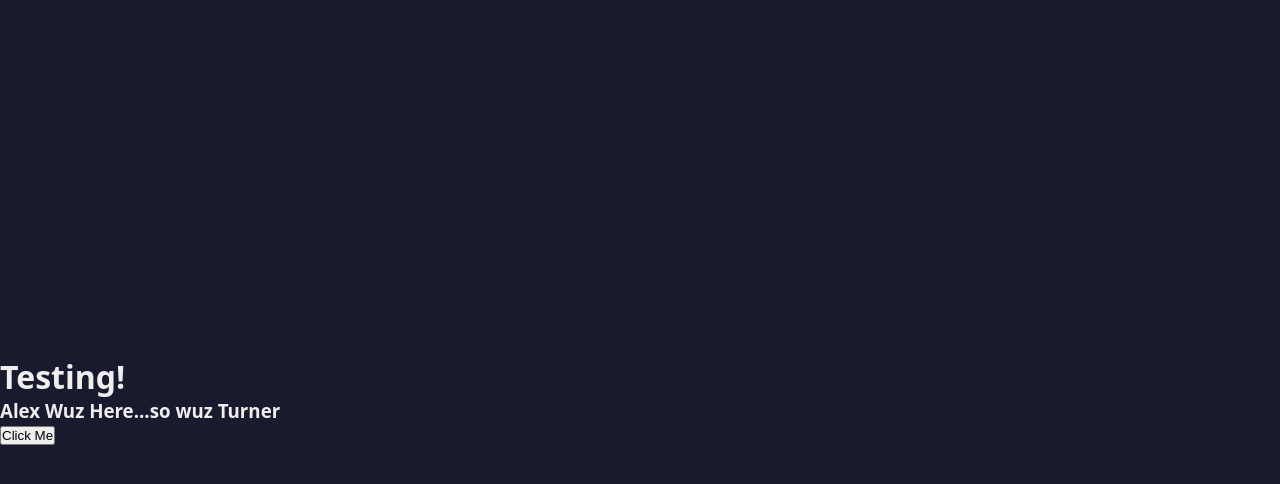
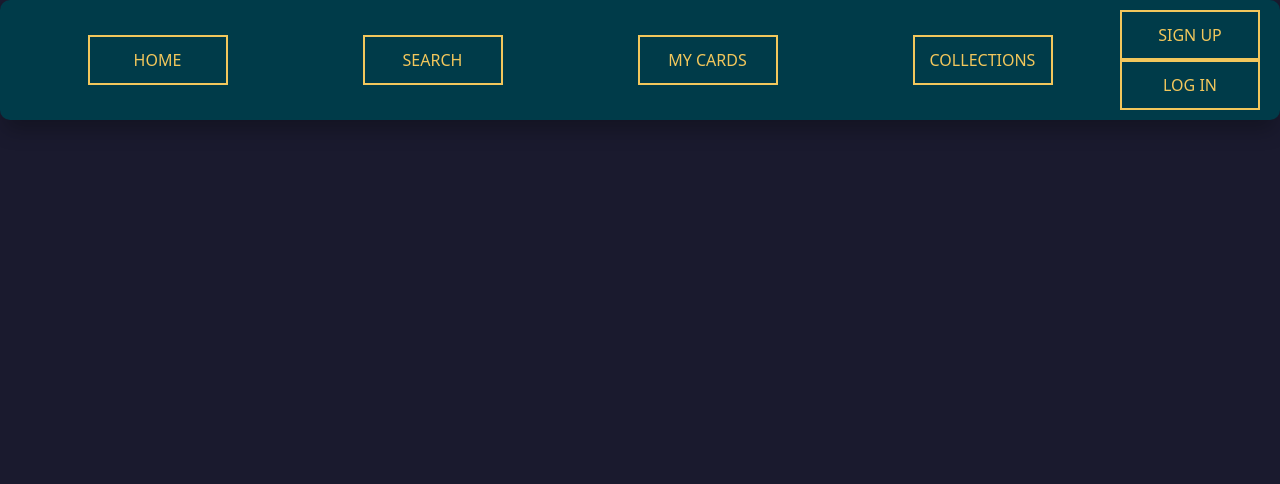
Before and after one commit to COS420-S2025/Team-C, a React (Create React App) app: page / in a window 1280 px wide. Shown: the top 484 px of the page. Built offline with nearby package versions, Linux system fonts and the light colour scheme.

Commit message:
Add navigation bar, CSS formatting

```diff
--- a/src/App.css
+++ b/src/App.css
@@ -20,7 +20,9 @@
   border: none;
   border-radius: 8px;
   cursor: pointer;
-  transition: background 0.2s, transform 0.1s;
+  transition:
+    background 0.2s,
+    transform 0.1s;
 }
 
 .app-button:hover {
@@ -32,3 +34,109 @@
   background: var(--btn-active-bg, #ac0f0f);
   transform: translateY(0);
 }
+
+/*
+Navbar formatting style acquired from:
+    - https://codepen.io/kiran-r-raj/pen/QWqpgPe
+*/
+.app-navbar {
+  width: 100vw;
+  display: flex;
+  justify-content: center;
+  align-items: center;
+  position: fixed;
+  top: 0;
+}
+
+.app-navbar nav {
+  display: flex;
+  justify-content: center;
+  align-items: center;
+  padding: 10px 20px;
+  height: 10%;
+  width: 100%;
+  border-radius: 10px;
+  background: #003b49;
+  box-shadow: rgba(0, 0, 0, 0.25) 0px 15px 20px -5px;
+}
+
+.app-navbar-list {
+  width: 100%;
+  list-style: none;
+  display: flex;
+  justify-content: center;
+  align-items: center;
+}
+
+.app-navbar-item {
+  position: relative;
+  width: 140px;
+  height: 50px;
+  display: flex;
+  align-items: center;
+  justify-content: center;
+  text-align: center;
+  user-select: none;
+  cursor: pointer;
+  margin: auto;
+  border: 2px solid #f2c75c;
+  overflow: hidden;
+}
+
+.app-navbar-item a {
+  font-size: 16px;
+  text-transform: uppercase;
+  color: #f2c75c;
+  z-index: 10;
+  text-decoration: none;
+  transition: color 200ms ease;
+}
+
+.app-navbar-item:hover a {
+  color: #003b49;
+}
+
+.app-navbar-item:before {
+  content: "";
+  position: absolute;
+  width: 0%;
+  height: 100%;
+  transform: skew(30deg);
+  background: #f2c75c;
+  transition: width 400ms ease;
+}
+
+.app-navbar-item:hover:before {
+  width: 120%;
+}
+
+.app-navbar-account {
+  width: 100%;
+  list-style: none;
+  justify-content: flex-end;
+  align-items: center;
+}
+
+.app-navbar-account-item {
+  position: relative;
+  width: 140px;
+  height: 40px;
+  display: flex;
+  align-items: center;
+  justify-content: center;
+  text-align: center;
+  user-select: none;
+  cursor: pointer;
+  margin: 5px 30px;
+  border: 2px solid #f2c75c;
+  overflow: hidden;
+}
+
+.app-navbar-account-item a {
+  font-size: 16px;
+  text-transform: uppercase;
+  color: #f2c75c;
+  z-index: 10;
+  text-decoration: none;
+  transition: color 200ms ease;
+}
--- a/src/App.tsx
+++ b/src/App.tsx
@@ -1,21 +1,39 @@
-import React from 'react';
-import './App.css';
+import React from "react";
+import "./App.css";
 
 function App() {
-
-  const handleClick = () => {
-    alert("Button was clicked!");
-  };
-
   return (
-    <div className="App">
-        <h1>Testing!</h1>
-        <h3>Alex Wuz Here...so wuz Turner</h3>
-
-        <button onClick={handleClick}>
-          Click Me
-        </button>
-
+    <div className="app-page">
+      <div className="app-navbar">
+        <nav>
+          <ul className="app-navbar-list">
+            <li className="app-navbar-item">
+              <a href="#home">Home</a>
+            </li>
+            <li className="app-navbar-item">
+              <a href="#search">Search</a>
+            </li>
+            <li className="app-navbar-item">
+              <a href="#cards">My Cards</a>
+            </li>
+            <li className="app-navbar-item">
+              <a href="#collections">Collections</a>
+            </li>
+          </ul>
+          <ul>
+            <div>
+              <ul className="app-navbar-account">
+                <li className="app-navbar-item">
+                  <a href="#sign-up">Sign Up</a>
+                </li>
+                <li className="app-navbar-item">
+                  <a href="#log-in">Log In</a>
+                </li>
+              </ul>
+            </div>
+          </ul>
+        </nav>
+      </div>
     </div>
   );
 }
```
